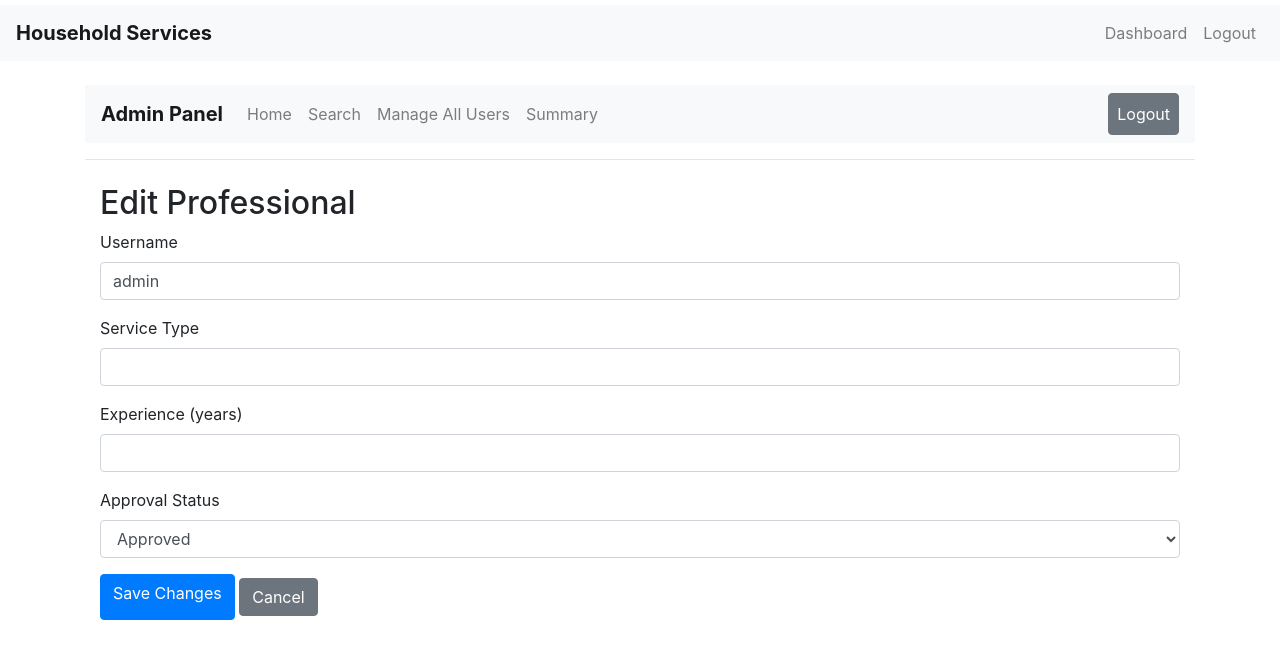
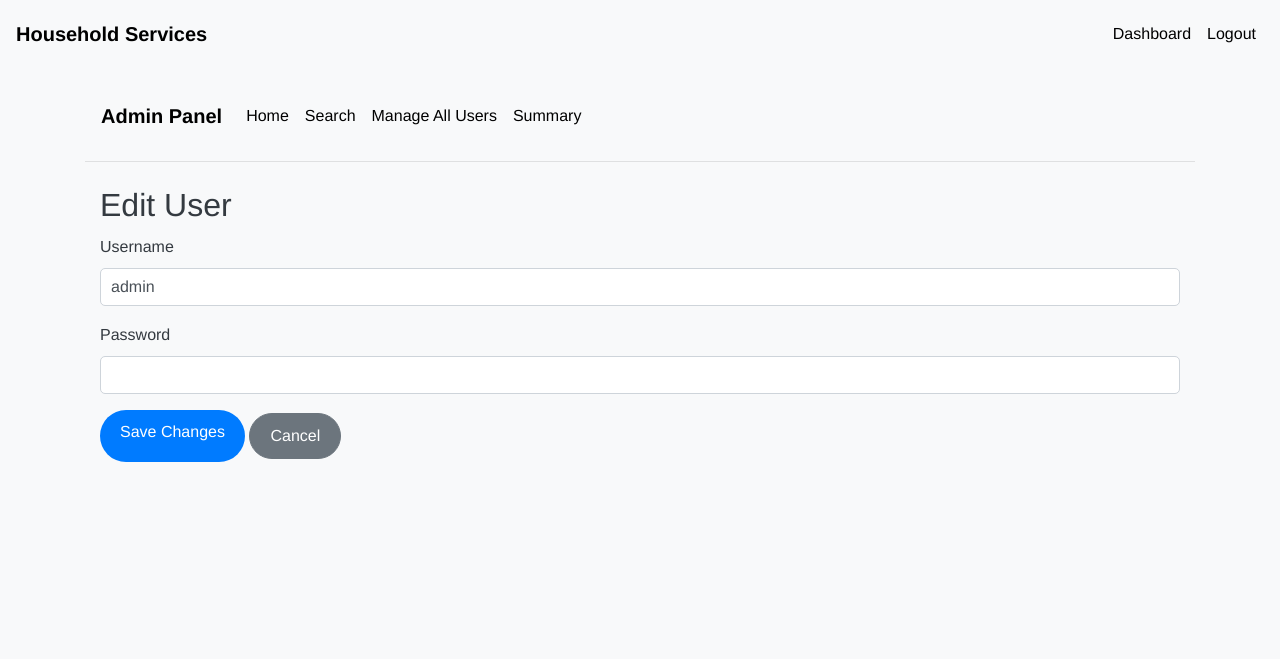
Before and after one commit to dotcomaki/household_services, a Flask app: page /admin/edit_user/1 in a window 1280 px wide. Shown: the top 659 px of the page. Run offline with Flask 3, Linux system fonts and the light colour scheme; a user stored in the database is signed in; some libraries are stand-ins or nearby versions.

Commit message:
Edited CSS and added more routes

```diff
--- a/forms.py
+++ b/forms.py
@@ -81,6 +81,9 @@ class EditUserForm(FlaskForm):
     username = StringField('Username', validators=[
         DataRequired(), Length(min=2, max=100)
     ])
+    password = PasswordField('Password', validators=[
+        Optional(), Length(min=6)
+    ])
     service_type = StringField('Service Type', validators=[Optional()])
     experience = IntegerField('Experience (years)', validators=[
         Optional(),
@@ -89,5 +92,5 @@ class EditUserForm(FlaskForm):
     is_approved = SelectField('Approval Status', choices=[
         ('True', 'Approved'),
         ('False', 'Not Approved')
-    ], validators=[DataRequired()])
+    ], validators=[Optional()])
     submit = SubmitField('Save Changes')
--- a/routes.py
+++ b/routes.py
@@ -1,5 +1,6 @@
 print("routes.py is being imported")
 
+from typing import NotRequired
 from flask import render_template, redirect, url_for, flash, request
 from app import app, db
 from datetime import datetime
@@ -132,28 +133,26 @@ def manage_users():
 @app.route('/admin/edit_user/<int:user_id>', methods=['GET', 'POST'])
 @login_required
 def edit_user(user_id):
-    if current_user.role != 'admin':
-        flash('Access denied.')
-        return redirect(url_for('index'))
+    user = User.query.get_or_404(user_id)
+    form = EditUserForm(obj=user)
 
-    user = User.query.get_or_404(user_id)
+    # Add required validators to professional-specific fields if the user is a professional
+    if user.role == 'professional':
+        form.service_type.validators = [NotRequired()]
+        form.experience.validators = [NotRequired()]
 
-    if request.method == 'POST':
-        form = EditUserForm(request.form)
-        if form.validate():
-            user.username = form.username.data
+    if form.validate_on_submit():
+        user.username = form.username.data
+        if form.password.data:
+            hashed_password = generate_password_hash(form.password.data)
+            user.password = hashed_password
+        if user.role == 'professional':
             user.service_type = form.service_type.data
             user.experience = form.experience.data
-            user.is_approved = True if form.is_approved.data == 'True' else False
-
-            db.session.commit()
-            flash('User updated successfully.')
-            return redirect(url_for('admin_dashboard'))
-        else:
-            print('Form did not validate.')
-            print('Form errors:', form.errors)
-    else:
-        form = EditUserForm(obj=user)
+            user.is_approved = form.is_approved.data
+        db.session.commit()
+        flash('User updated successfully.')
+        return redirect(url_for('admin_dashboard'))
 
     return render_template('edit_user.html', form=form, user=user)
 
--- a/static/css/styles.css
+++ b/static/css/styles.css
@@ -1,15 +1,163 @@
+/* Base Styles */
 body {
     padding-top: 5px;
+    font-family: 'Helvetica Neue', Arial, sans-serif;
+    background-color: #f8f9fa;
+    color: #343a40;
+    line-height: 1.6;
+}
+
+/* Navbar Styles */
+.navbar {
+    background-color: #343a40;
 }
 
 .navbar-brand {
     font-weight: bold;
+    color: #000000 !important;
+}
+
+.nav-link {
+    color: #000000 !important;
+}
+
+.nav-link:hover {
+    color: #007bff !important;
+}
+
+/* Active Navbar Link */
+.nav-item.active .nav-link {
+    color: #007bff !important;
+    font-weight: bold;
+    border-bottom: 2px solid #007bff;
+}
+
+/* Table Styles */
+.table {
+    margin-top: 20px;
+    border-collapse: separate;
+    border-spacing: 0 15px;
 }
 
 .table th, .table td {
     vertical-align: middle;
+    background-color: #ffffff;
+    border: none;
+    padding: 15px;
+    box-shadow: 0 2px 5px rgba(0, 0, 0, 0.1);
 }
 
+.table th {
+    background-color: #007bff;
+    color: #ffffff;
+    font-weight: bold;
+}
+
+.table td {
+    border-top: 1px solid #dee2e6;
+}
+
+/* Button Styles */
+.btn {
+    border-radius: 50px;
+    padding: 10px 20px;
+    transition: background-color 0.3s ease, color 0.3s ease;
+}
+
+.btn-primary {
+    background-color: #007bff;
+    border: none;
+}
+
+.btn-primary:hover {
+    background-color: #0056b3;
+}
+
+.btn-warning {
+    background-color: #ffc107;
+    border: none;
+}
+
+.btn-warning:hover {
+    background-color: #e0a800;
+}
+
+.btn-danger {
+    background-color: #dc3545;
+    border: none;
+}
+
+.btn-danger:hover {
+    background-color: #c82333;
+}
+
+/* Alert Styles */
 .alert {
     margin-top: 20px;
+    border-radius: 5px;
+    box-shadow: 0 2px 5px rgba(0, 0, 0, 0.1);
 }
+
+/* Form Styles */
+.form-control {
+    border-radius: 5px;
+    padding: 10px;
+    border: 1px solid #ced4da;
+    transition: border-color 0.3s ease;
+}
+
+.form-control:focus {
+    border-color: #007bff;
+    box-shadow: none;
+}
+
+/* Heading Styles */
+h1, h2, h3, h4, h5, h6 {
+    font-weight: 300;
+    margin-top: 20px;
+    margin-bottom: 10px;
+}
+
+/* Container Styles */
+.container {
+    margin-top: 50px;
+}
+
+/* Card Styles */
+.card {
+    border: none;
+    border-radius: 10px;
+    box-shadow: 0 2px 5px rgba(0, 0, 0, 0.1);
+    margin-bottom: 20px;
+}
+
+.card-header {
+    background-color: #007bff;
+    color: #ffffff;
+    font-weight: bold;
+    border-bottom: none;
+    border-radius: 10px 10px 0 0;
+}
+
+.card-body {
+    padding: 20px;
+}
+
+/* Footer Styles */
+footer {
+    background-color: #343a40;
+    color: #ffffff;
+    padding: 20px 0;
+    text-align: center;
+    margin-top: 50px;
+}
+
+footer a {
+    color: #007bff;
+    text-decoration: none;
+}
+
+footer a:hover {
+    color: #0056b3;
+    text-decoration: underline;
+}
--- a/templates/admin_dashboard.html
+++ b/templates/admin_dashboard.html
@@ -23,11 +23,6 @@
                 </li>
                 <li class="nav-item {% if request.endpoint == 'admin_summary' %}active{% endif %}">
                     <a class="nav-link" href="{{ url_for('admin_summary') }}">Summary</a>
-                </li>
-            </ul>
-            <ul class="navbar-nav ml-auto">
-                <li class="nav-item">
-                    <a class="nav-link btn btn-secondary text-white" href="{{ url_for('logout') }}">Logout</a>
                 </li>
             </ul>
         </div>
--- a/templates/admin_summary.html
+++ b/templates/admin_summary.html
@@ -26,11 +26,6 @@
                     <a class="nav-link" href="{{ url_for('admin_summary') }}">Summary</a>
                 </li>
             </ul>
-            <ul class="navbar-nav ml-auto">
-                <li class="nav-item">
-                    <a class="nav-link btn btn-secondary text-white" href="{{ url_for('logout') }}">Logout</a>
-                </li>
-            </ul>
         </div>
     </nav>
     <hr>
--- a/templates/edit_user.html
+++ b/templates/edit_user.html
@@ -23,16 +23,11 @@
                 <a class="nav-link" href="{{ url_for('admin_summary') }}">Summary</a>
             </li>
         </ul>
-        <ul class="navbar-nav ml-auto">
-            <li class="nav-item">
-                <a class="nav-link btn btn-secondary text-white" href="{{ url_for('logout') }}">Logout</a>
-            </li>
-        </ul>
     </div>
 </nav>
 <hr>
 <div class="container mt-4">
-    <h2>Edit Professional</h2>
+    <h2>Edit User</h2>
 
     {% if form.errors %}
         <div class="alert alert-danger">
@@ -47,6 +42,7 @@
     {% endif %}
 
     <form method="POST" action="{{ url_for('edit_user', user_id=user.id) }}">
+
         <!-- Username Field -->
         <div class="form-group">
             {{ form.username.label }}
@@ -60,6 +56,20 @@
             {% endif %}
         </div>
 
+        <!-- Password Field -->
+        <div class="form-group">
+            {{ form.password.label }}
+            {{ form.password(class_='form-control') }}
+            {% if form.password.errors %}
+                <div class="text-danger">
+                    {% for error in form.password.errors %}
+                        {{ error }}
+                    {% endfor %}
+                </div>
+            {% endif %}
+        </div>
+
+        {% if user.role == 'professional' %}
             <!-- Service Type Field -->
             <div class="form-group">
                 {{ form.service_type.label }}
@@ -98,9 +108,11 @@
                     </div>
                 {% endif %}
             </div>
+        {% endif %}
 
         <!-- Submit Button -->
         <button type="submit" class="btn btn-primary">{{ form.submit.label }}</button>
         <a href="{{ url_for('admin_dashboard') }}" class="btn btn-secondary">Cancel</a>
+    </form>
 </div>
 {% endblock %}
--- a/templates/manage_users.html
+++ b/templates/manage_users.html
@@ -21,11 +21,6 @@
             </li>
             <li class="nav-item {% if request.endpoint == 'admin_summary' %}active{% endif %}">
                 <a class="nav-link" href="{{ url_for('admin_summary') }}">Summary</a>
-            </li>
-        </ul>
-        <ul class="navbar-nav ml-auto">
-            <li class="nav-item">
-                <a class="nav-link btn btn-secondary text-white" href="{{ url_for('logout') }}">Logout</a>
             </li>
         </ul>
     </div>
```
Also changed, not shown: templates/admin_search.html (+24 -8 lines), instance/db.sqlite. Lines whose indentation alone changed are shown as unchanged.
